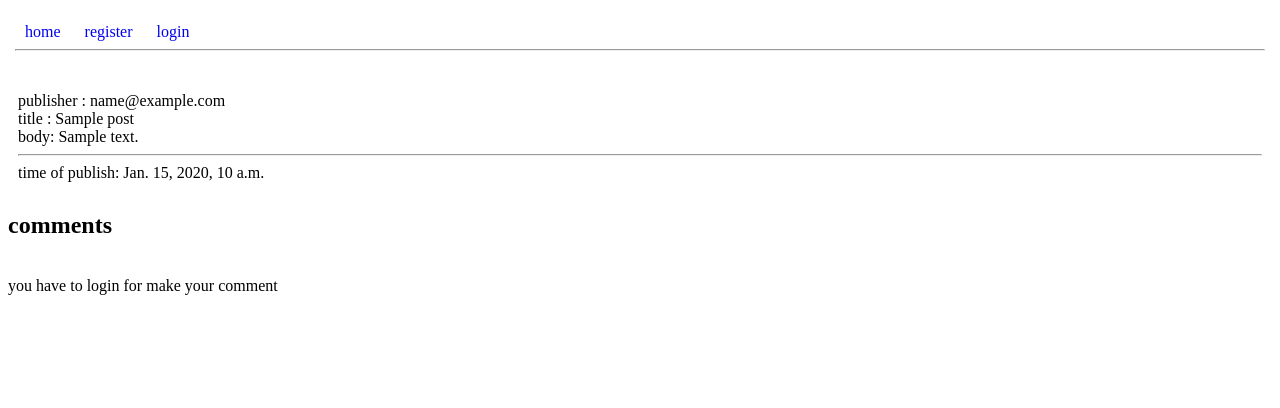
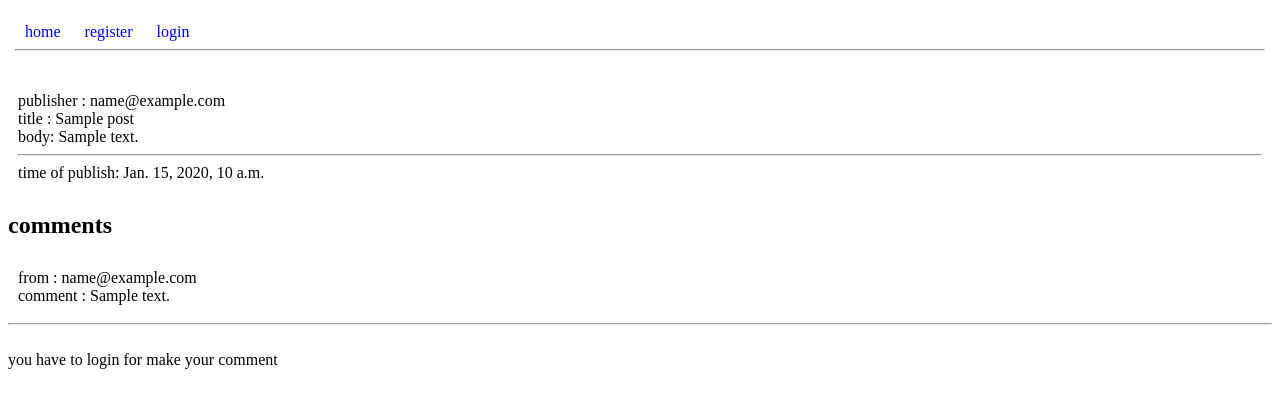
Before and after one commit to AHNaimi/django-social-network, a Django app: a page that uses home/templates/home/postpage.html in a window 1280 px wide. Shown: the top 408 px of the page. Run offline with Django 3.2, Linux system fonts and the light colour scheme; tables that the repository leaves empty hold one stand-in row (values such as "Sample post").

Commit message:
finish comment part

```diff
--- a/home/templates/home/postpage.html
+++ b/home/templates/home/postpage.html
@@ -8,11 +8,13 @@
    time of publish: {{post.created_time}}<br>
 </div>
 <h2>comments</h2>
-{% for x in comment %}
+{% for x in pcomment %}
 <div style="padding:10px;border-color:black;">
-{{x.user}}
-{{x.body}}
+
+from : {{x.user}}<br>
+comment : {{x.body}}
 </div>
+<hr>
 {% endfor %}
 {% if request.user.is_authenticated %}
 <div style="background-color:grey;">
--- a/home/views.py
+++ b/home/views.py
@@ -18,8 +18,8 @@ class PostView(View):
 
     def get(self, request, **kwargs):
         post = Post.objects.get(id=kwargs['post_id'])
-        pcomment =post.pcomment.all()
-        return render(request, 'home/postpage.html', {"post": post, 'pcomment': pcomment, 'form': self.form_comment})
+        post_comment = post.pcomment.all()
+        return render(request, 'home/postpage.html', {"post": post, 'pcomment': post_comment, 'form': self.form_comment})
 
     def post(self, request, **kwargs):
         pass
```
